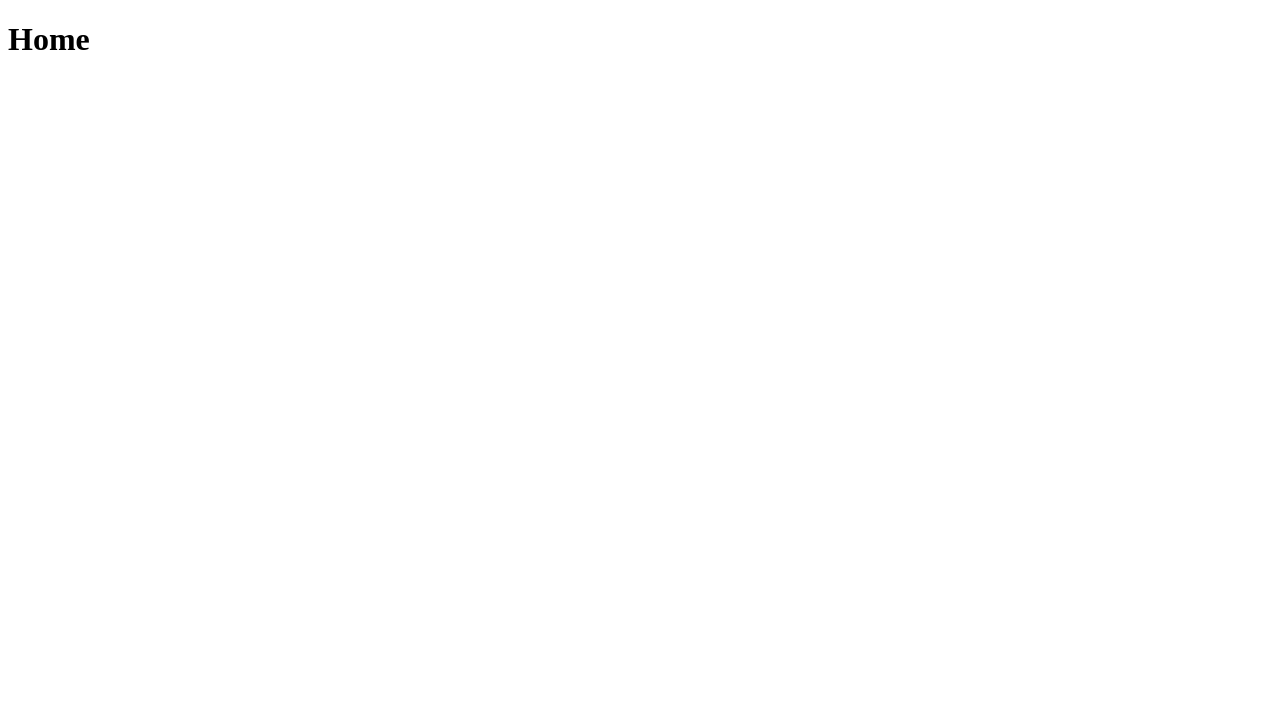
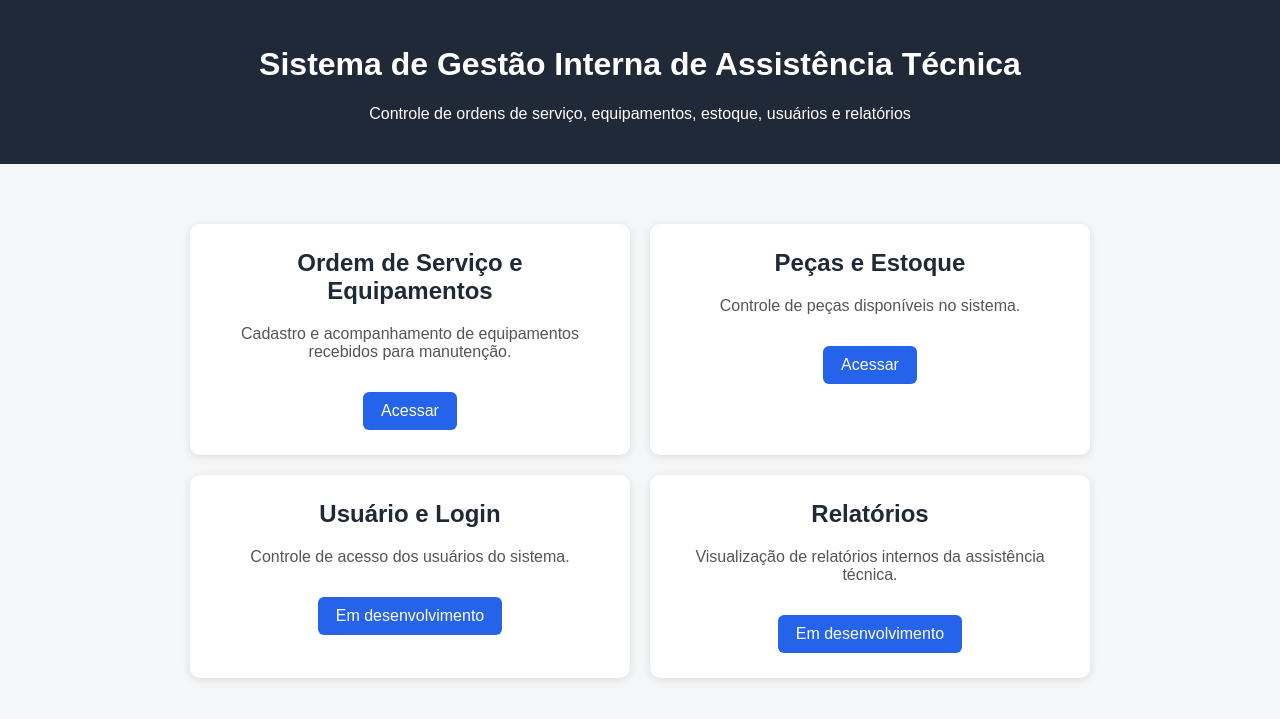
Before and after one commit to isaaclkt/sistema-assistencia-tecnica, a Flask app: page / in a window 1280 px wide. Before the commit the part shown is almost empty. Shown: the top 719 px of the page. Run offline with Flask 3, Linux system fonts and the light colour scheme.

Commit message:
Pagina inicial e estrutura de ordem de serviço

```diff
--- a/app.py
+++ b/app.py
@@ -14,4 +14,4 @@ def home():
 
 # Executa o servidor
 if __name__ == "__main__":
-    app.run(debug=True)
+    app.run(debug=True, port=5001)
--- a/templates/home.html
+++ b/templates/home.html
@@ -1,13 +1,104 @@
 <!DOCTYPE html>
-<html lang="en">
+<html lang="pt-BR">
 <head>
     <meta charset="UTF-8">
-    <meta name="viewport" content="width=device-width, initial-scale=1.0">
-    <title>Home</title>
+    <title>Sistema de Assistência Técnica</title>
+
+    <style>
+        body {
+            font-family: Arial, sans-serif;
+            background-color: #f4f6f8;
+            margin: 0;
+            padding: 0;
+        }
+
+        header {
+            background-color: #1f2937;
+            color: white;
+            padding: 25px;
+            text-align: center;
+        }
+
+        main {
+            max-width: 900px;
+            margin: 40px auto;
+            padding: 20px;
+        }
+
+        .cards {
+            display: grid;
+            grid-template-columns: repeat(2, 1fr);
+            gap: 20px;
+        }
+
+        .card {
+            background-color: white;
+            padding: 25px;
+            border-radius: 10px;
+            text-align: center;
+            box-shadow: 0 2px 8px rgba(0,0,0,0.1);
+        }
+
+        .card h2 {
+            margin-top: 0;
+            color: #1f2937;
+        }
+
+        .card p {
+            color: #555;
+        }
+
+        .card a {
+            display: inline-block;
+            margin-top: 15px;
+            padding: 10px 18px;
+            background-color: #2563eb;
+            color: white;
+            text-decoration: none;
+            border-radius: 6px;
+        }
+
+        .card a:hover {
+            background-color: #1d4ed8;
+        }
+    </style>
 </head>
 <body>
-    <div>
-        <h1>Home</h1>
-    </div>
+
+    <header>
+        <h1>Sistema de Gestão Interna de Assistência Técnica</h1>
+        <p>Controle de ordens de serviço, equipamentos, estoque, usuários e relatórios</p>
+    </header>
+
+    <main>
+        <div class="cards">
+
+            <div class="card">
+                <h2>Ordem de Serviço e Equipamentos</h2>
+                <p>Cadastro e acompanhamento de equipamentos recebidos para manutenção.</p>
+                <a href="/ordem-servico">Acessar</a>
+            </div>
+
+            <div class="card">
+                <h2>Peças e Estoque</h2>
+                <p>Controle de peças disponíveis no sistema.</p>
+                <a href="/estoque">Acessar</a>
+            </div>
+
+            <div class="card">
+                <h2>Usuário e Login</h2>
+                <p>Controle de acesso dos usuários do sistema.</p>
+                <a href="#">Em desenvolvimento</a>
+            </div>
+
+            <div class="card">
+                <h2>Relatórios</h2>
+                <p>Visualização de relatórios internos da assistência técnica.</p>
+                <a href="#">Em desenvolvimento</a>
+            </div>
+
+        </div>
+    </main>
+
 </body>
 </html>
```
Also changed, not shown: templates/ordem-servico.html (added, +11 -0 lines).
